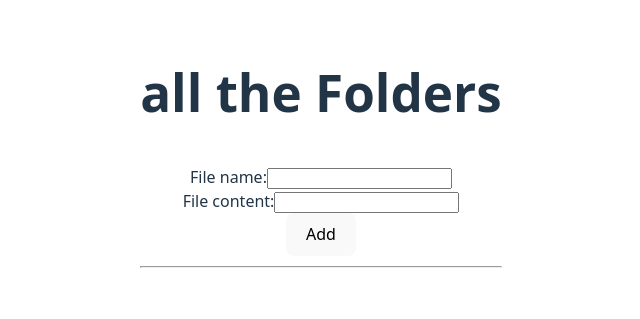
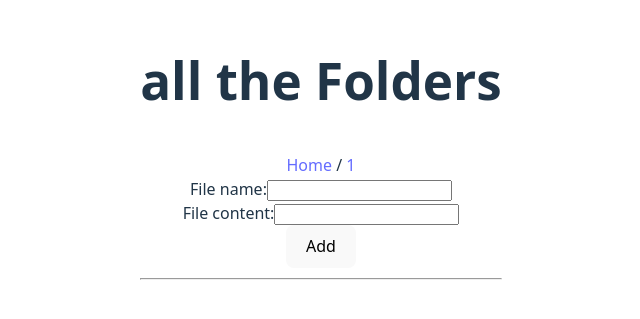
Before and after one commit to ormiller-hilma/drive, a React (Vite) app in the folder drive-project/: page /orchuk/1 in a window 1280 px wide. Shown: the part 241-560 px from the top of the page, without its empty margins (319-959 px from the left). Built offline with nearby package versions, Linux system fonts and the light colour scheme; no server answers.

Commit message:
shows link path

```diff
--- a/drive-project/components/Folders.jsx
+++ b/drive-project/components/Folders.jsx
@@ -4,7 +4,7 @@ import Folder from "./Folder";
 import AddFiles from "./AddFiles";
 import { Form, useMatch } from "react-router-dom";
 import { useParams } from "react-router-dom";
-
+import { Link } from "react-router-dom";
 function Folders() {
   const { username } = useParams();
   const userpath = `/${username}`;
@@ -43,7 +43,22 @@ function Folders() {
   return (
     <>
       <h1>all the Folders</h1>
-
+      <div>
+        <Link to={`/${username}`}>Home</Link>
+        {filePath &&
+          filePath.split("/").map((part, index) => {
+            const pathUpToHere = filePath
+              .split("/") // ["folder2", "file1.txt"] → split the path into parts
+              .slice(0, index + 1) // take all parts up to the current one (e.g., first iteration: ["folder2"], second: ["folder2", "file1.txt"])
+              .join("/"); // join them back into a string to form the partial path (e.g., "folder2", "folder2/file1.txt")
+            return (
+              <span key={index}>
+                {" / "}
+                <Link to={`/${username}/${pathUpToHere}`}>{part}</Link>
+              </span>
+            );
+          })}
+      </div>
       <AddFiles
         path={filePath}
         retriggerEffect={retriggerEffect}
```
